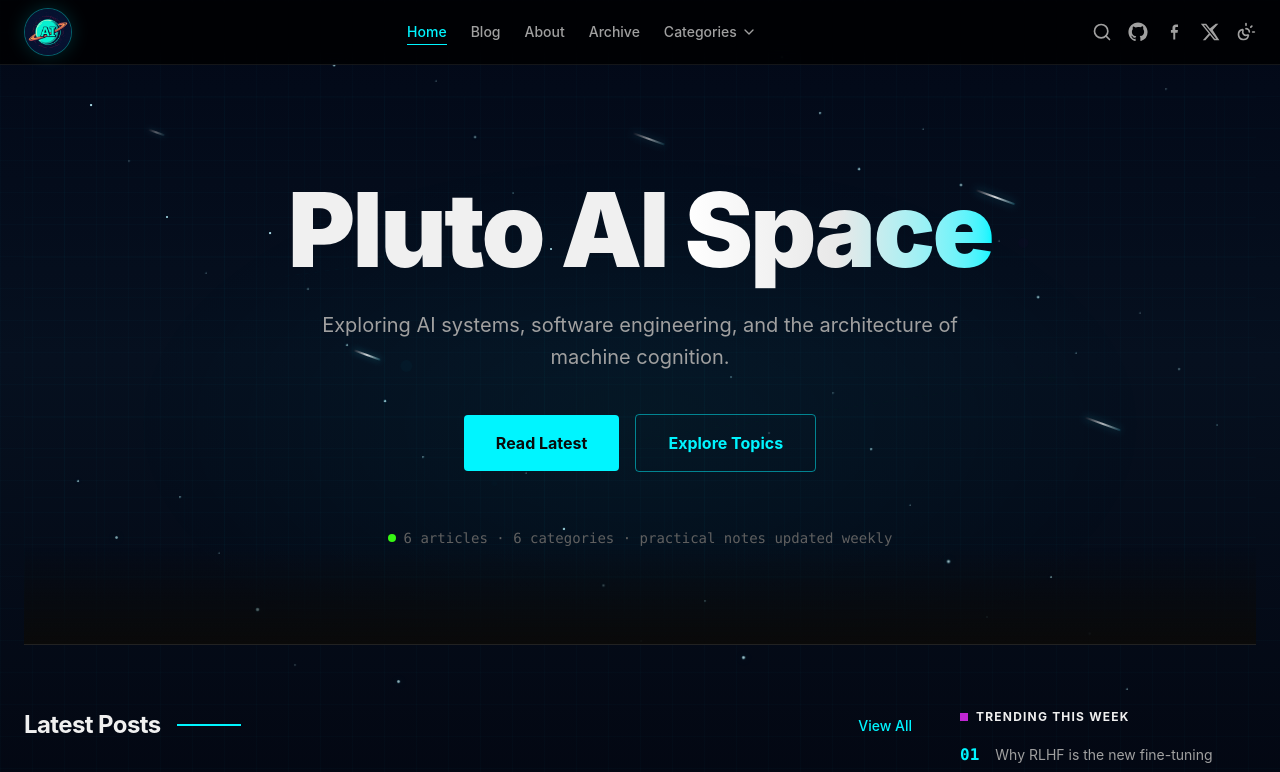
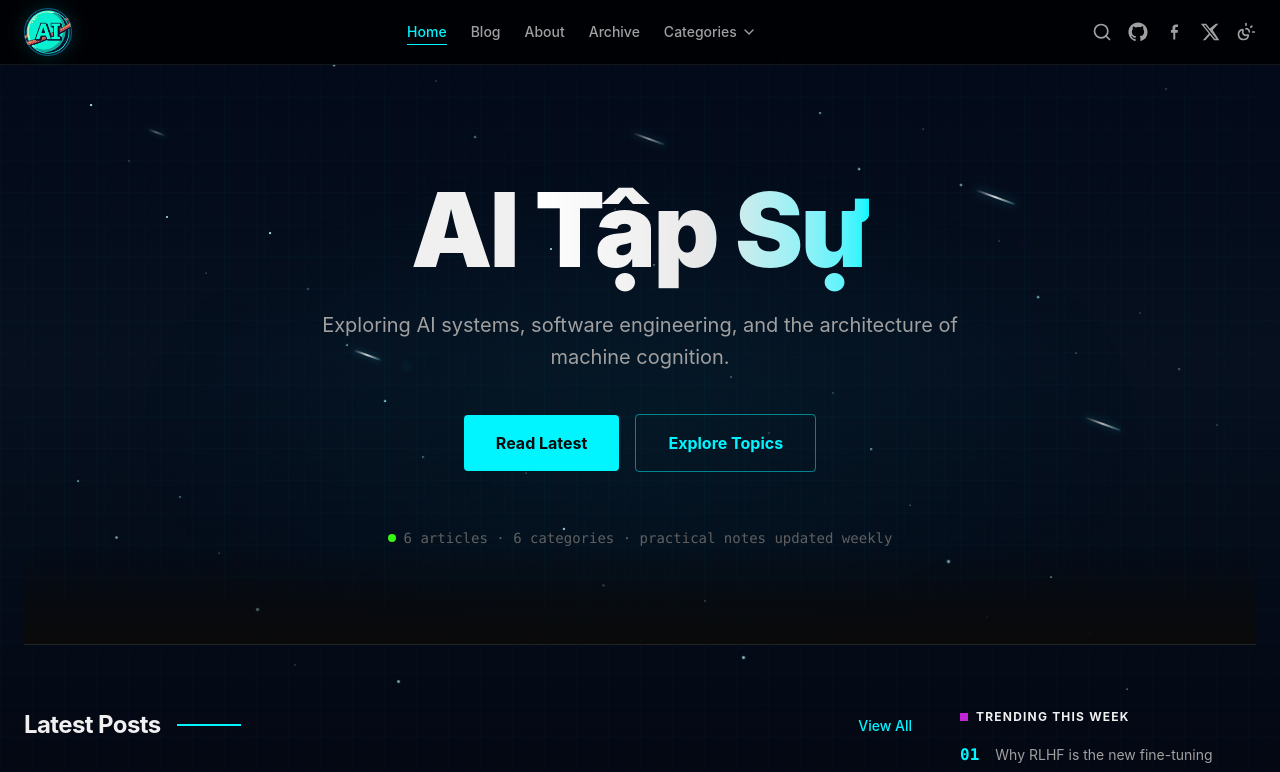
Before and after one commit to pluto0203/pluto_personal_blog, a Next.js app: page / in a window 1280 px wide. Shown: the top 772 px of the page. Built offline with nearby package versions, Linux system fonts and the light colour scheme.

Commit message:
fix: rename

```diff
--- a/src/app/page.tsx
+++ b/src/app/page.tsx
@@ -41,9 +41,9 @@ export default function Home() {
 
         <div className="relative z-10 mx-auto max-w-4xl text-center">
           <h1 className="animate-fade-in-up mb-6 text-[clamp(3rem,8vw,6.5rem)] font-black leading-[1.05] tracking-tight">
-            Pluto AI <br className="sm:hidden" />
+            AI <br className="sm:hidden" />
             <span className="bg-gradient-to-r from-white via-[#e8e8e8] to-[#00f5ff] bg-clip-text text-transparent">
-              Space
+              Tập Sự
             </span>
           </h1>
           <p className="animate-fade-in-up-delay-1 mx-auto mb-10 max-w-2xl text-lg leading-relaxed text-[#a0a0a0] sm:text-xl">
--- a/src/components/logo.tsx
+++ b/src/components/logo.tsx
@@ -1,19 +1,17 @@
-import Image from "next/image";
-
 export function Logo() {
   return (
     <div className="group cursor-pointer">
-      <div className="h-11 w-11 overflow-hidden rounded-full border border-[#00f5ff]/35 bg-[#08111f] shadow-[0_0_18px_rgba(0,245,255,0.16)] transition-all duration-300 group-hover:scale-[1.03] group-hover:border-[#00f5ff]/60 group-hover:shadow-[0_0_24px_rgba(0,245,255,0.28)] sm:h-12 sm:w-12">
-        <Image
-          src="/PlutoAI.jpg"
-          alt="Pluto AI logo"
-          width={200}
-          height={172}
-          priority
-          unoptimized
-          className="h-full w-full object-cover"
-        />
-      </div>
+      <div
+        role="img"
+        aria-label="Pluto AI logo"
+        className="h-11 w-11 overflow-hidden rounded-full border border-[#00f5ff]/35 bg-[#08111f] bg-no-repeat shadow-[0_0_18px_rgba(0,245,255,0.16)] transition-all duration-300 group-hover:scale-[1.03] group-hover:border-[#00f5ff]/60 group-hover:shadow-[0_0_24px_rgba(0,245,255,0.28)] sm:h-12 sm:w-12"
+        style={{
+          backgroundImage: "url('/PlutoAI.jpg')",
+          backgroundPosition: "center",
+          backgroundRepeat: "no-repeat",
+          backgroundSize: "170%",
+        }}
+      />
     </div>
   );
 }
```
